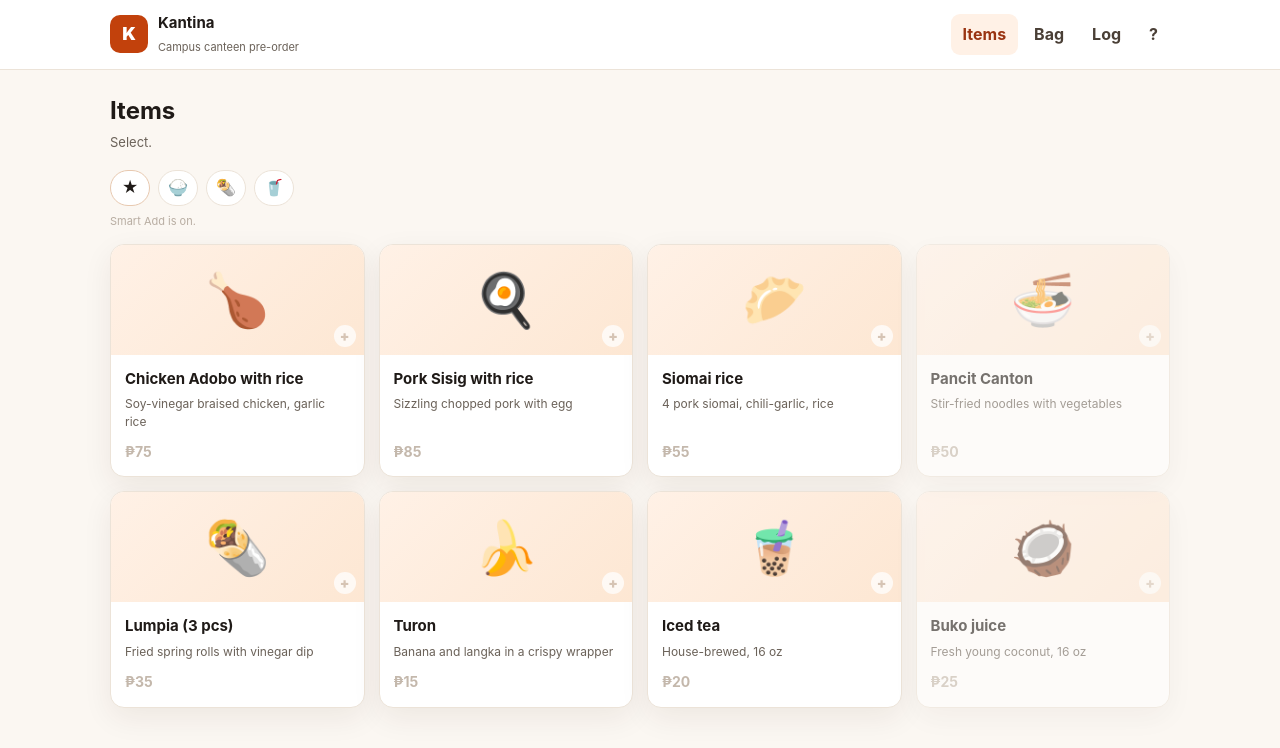
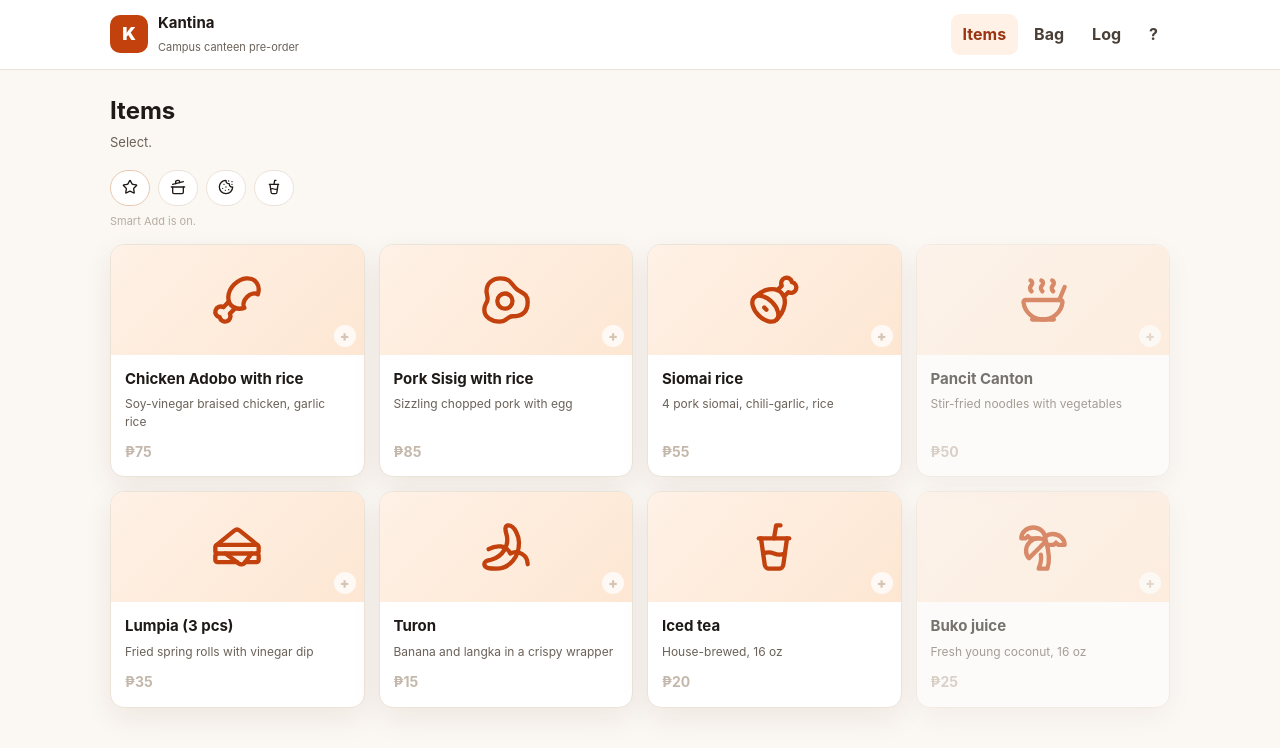
Before and after one commit to Rivera-C598/kantina, a plain HTML site: page unusable.html in a window 1280 px wide. Drawn offline with nearby package versions, Linux system fonts and the light colour scheme.

Commit message:
Replace emojis with Lucide icons

```diff
--- a/unusable.html
+++ b/unusable.html
@@ -12,6 +12,7 @@
   y=l.getElementsByTagName(r)[0];y.parentNode.insertBefore(t,y);
 })(window, document, "clarity", "script", "z0fdxy617r");
 </script>
+<script src="https://unpkg.com/lucide@0.460.0/dist/umd/lucide.min.js"></script>
 <style>
 :root{
   --bg:#fbf7f2;--surface:#fff;--ink:#1f1a17;--muted:#6b6259;--line:#ece3d8;
@@ -20,6 +21,7 @@
   --shadow:0 10px 30px rgba(60,35,10,.07);--r:14px;
 }
 *{box-sizing:border-box}
+.lucide{width:1em;height:1em;vertical-align:-.125em;flex:none}
 body{margin:0;font-family:Inter,ui-sans-serif,system-ui,-apple-system,"Segoe UI",sans-serif;background:var(--bg);color:var(--ink);line-height:1.45}
 button,input,select{font:inherit;color:inherit}
 button{cursor:pointer}
@@ -47,7 +49,7 @@ body.teach-enabled .teach-btn{display:inline-block}
 .item{background:#fff;border:1px solid var(--line);border-radius:var(--r);overflow:hidden;display:flex;flex-direction:column;box-shadow:var(--shadow);cursor:pointer}
 .item:hover{box-shadow:0 14px 34px rgba(60,35,10,.12)}
 .item.sold{opacity:.6}
-.thumb{position:relative;height:110px;display:grid;place-items:center;font-size:52px;background:linear-gradient(135deg,#fff1e6,#fde7d3)}
+.thumb{position:relative;height:110px;display:grid;place-items:center;font-size:52px;color:var(--brand);background:linear-gradient(135deg,#fff1e6,#fde7d3)}
 .plus{position:absolute;right:8px;bottom:8px;width:22px;height:22px;border-radius:50%;border:0;background:rgba(255,255,255,.75);color:#d6c4b4;font-weight:900;font-size:14px;line-height:22px;padding:0}
 .item-body{padding:13px 14px 14px;display:flex;flex-direction:column;gap:6px;flex:1}
 .item h3{margin:0;font-size:15px}
@@ -63,7 +65,7 @@ body.teach-enabled .teach-btn{display:inline-block}
 .panel-body{padding:16px}
 .line{display:flex;align-items:center;gap:12px;padding:12px 0;border-bottom:1px solid var(--line)}
 .line:last-child{border-bottom:0}
-.line .em{font-size:26px;width:44px;height:44px;border-radius:10px;background:var(--brand-soft);display:grid;place-items:center;flex:none}
+.line .em{font-size:24px;color:var(--brand);width:44px;height:44px;border-radius:10px;background:var(--brand-soft);display:grid;place-items:center;flex:none}
 .line-info{flex:1;min-width:0}.line-info strong{display:block;font-size:14px}.line-info span{font-size:11px;color:#c4b8ac}
 .qty{width:44px;border:1px solid #e3d9ce;border-radius:6px;padding:5px;text-align:center;font-size:12px}
 .x{border:0;background:none;color:#c4b8ac;font-size:18px;width:24px;height:24px;padding:0;line-height:1}
@@ -113,10 +115,10 @@ body.teaching .teach{display:block}
   <section id="menu" class="view active">
     <div class="hero"><div><h1>Items</h1><p>Select.</p></div></div>
     <div class="filters" id="filters">
-      <button class="filter on" data-cat="All">★</button>
-      <button class="filter" data-cat="Rice meals">🍚</button>
-      <button class="filter" data-cat="Snacks">🌯</button>
-      <button class="filter" data-cat="Drinks">🥤</button>
+      <button class="filter on" data-cat="All"><i data-lucide="star" aria-hidden="true"></i></button>
+      <button class="filter" data-cat="Rice meals"><i data-lucide="cooking-pot" aria-hidden="true"></i></button>
+      <button class="filter" data-cat="Snacks"><i data-lucide="cookie" aria-hidden="true"></i></button>
+      <button class="filter" data-cat="Drinks"><i data-lucide="cup-soda" aria-hidden="true"></i></button>
     </div>
     <p class="tiny">Smart Add is on.</p>
     <div class="menu-grid" id="menuGrid"></div>
@@ -203,14 +205,14 @@ if (PARAMS.get('teach') === '1') { document.body.classList.add('teach-enabled');
 
 /* ---------- Data (same as the improved version) ---------- */
 const MENU = [
-  {id:'adobo',  name:'Chicken Adobo with rice', cat:'Rice meals', price:75, emoji:'🍗', stock:true,  desc:'Soy-vinegar braised chicken, garlic rice'},
-  {id:'sisig',  name:'Pork Sisig with rice',    cat:'Rice meals', price:85, emoji:'🍳', stock:true,  desc:'Sizzling chopped pork with egg'},
-  {id:'siomai', name:'Siomai rice',             cat:'Rice meals', price:55, emoji:'🥟', stock:true,  desc:'4 pork siomai, chili-garlic, rice'},
-  {id:'pancit', name:'Pancit Canton',           cat:'Snacks',     price:50, emoji:'🍜', stock:false, desc:'Stir-fried noodles with vegetables'},
-  {id:'lumpia', name:'Lumpia (3 pcs)',          cat:'Snacks',     price:35, emoji:'🌯', stock:true,  desc:'Fried spring rolls with vinegar dip'},
-  {id:'turon',  name:'Turon',                   cat:'Snacks',     price:15, emoji:'🍌', stock:true,  desc:'Banana and langka in a crispy wrapper'},
-  {id:'icedtea',name:'Iced tea',                cat:'Drinks',     price:20, emoji:'🧋', stock:true,  desc:'House-brewed, 16 oz'},
-  {id:'buko',   name:'Buko juice',              cat:'Drinks',     price:25, emoji:'🥥', stock:false, desc:'Fresh young coconut, 16 oz'}
+  {id:'adobo',  name:'Chicken Adobo with rice', cat:'Rice meals', price:75, icon:'drumstick', stock:true,  desc:'Soy-vinegar braised chicken, garlic rice'},
+  {id:'sisig',  name:'Pork Sisig with rice',    cat:'Rice meals', price:85, icon:'egg-fried', stock:true,  desc:'Sizzling chopped pork with egg'},
+  {id:'siomai', name:'Siomai rice',             cat:'Rice meals', price:55, icon:'ham', stock:true,  desc:'4 pork siomai, chili-garlic, rice'},
+  {id:'pancit', name:'Pancit Canton',           cat:'Snacks',     price:50, icon:'soup', stock:false, desc:'Stir-fried noodles with vegetables'},
+  {id:'lumpia', name:'Lumpia (3 pcs)',          cat:'Snacks',     price:35, icon:'sandwich', stock:true,  desc:'Fried spring rolls with vinegar dip'},
+  {id:'turon',  name:'Turon',                   cat:'Snacks',     price:15, icon:'banana', stock:true,  desc:'Banana and langka in a crispy wrapper'},
+  {id:'icedtea',name:'Iced tea',                cat:'Drinks',     price:20, icon:'cup-soda', stock:true,  desc:'House-brewed, 16 oz'},
+  {id:'buko',   name:'Buko juice',              cat:'Drinks',     price:25, icon:'tree-palm', stock:false, desc:'Fresh young coconut, 16 oz'}
 ];
 const FEE = 10;
 let cart = {};
@@ -222,6 +224,8 @@ let orders = [
 ];
 
 const peso = n => '₱' + n;
+const ico = n => `<i data-lucide="${n}" aria-hidden="true"></i>`;
+const icons = () => { window.lucide && lucide.createIcons(); };
 const item = id => MENU.find(m => m.id === id);
 const subtotal = () => Object.entries(cart).reduce((s,[id,q])=>s+item(id).price*q,0);
 
@@ -259,12 +263,13 @@ document.querySelectorAll('.filter').forEach(f=>f.onclick=()=>{
 function renderMenu(){
   document.getElementById('menuGrid').innerHTML = MENU.filter(m=>filter==='All'||m.cat===filter).map(m=>`
     <article class="item ${m.stock?'':'sold'}">
-      <div class="thumb">${m.emoji}<button class="plus" onclick="addToCart('${m.id}')">+</button></div>
+      <div class="thumb">${ico(m.icon)}<button class="plus" onclick="addToCart('${m.id}')">+</button></div>
       <div class="item-body">
         <h3>${m.name}</h3><p>${m.desc}</p>
         <span class="price">${peso(m.price)}</span>
       </div>
     </article>`).join('');
+  icons();
 }
 function addToCart(id){
   const m = item(id);
@@ -282,11 +287,12 @@ function renderCart(){
   const lines = document.getElementById('cartLines');
   lines.innerHTML = !ids.length ? `<div class="empty">No items.</div>` : ids.map(id=>{ const m=item(id); return `
     <div class="line">
-      <div class="em">${m.emoji}</div>
+      <div class="em">${ico(m.icon)}</div>
       <div class="line-info"><strong>${m.name}</strong><span>${peso(m.price)}</span></div>
       <input class="qty" value="${cart[id]}" onchange="setQty('${id}',this.value)">
       <button class="x" onclick="removeItem('${id}')">×</button>
     </div>`; }).join('');
+  icons();
   document.getElementById('itemCount').textContent = Object.values(cart).reduce((a,b)=>a+b,0);
 }
 function setQty(id, v){
```
Also changed, not shown: usable.html (+34 -26 lines).
